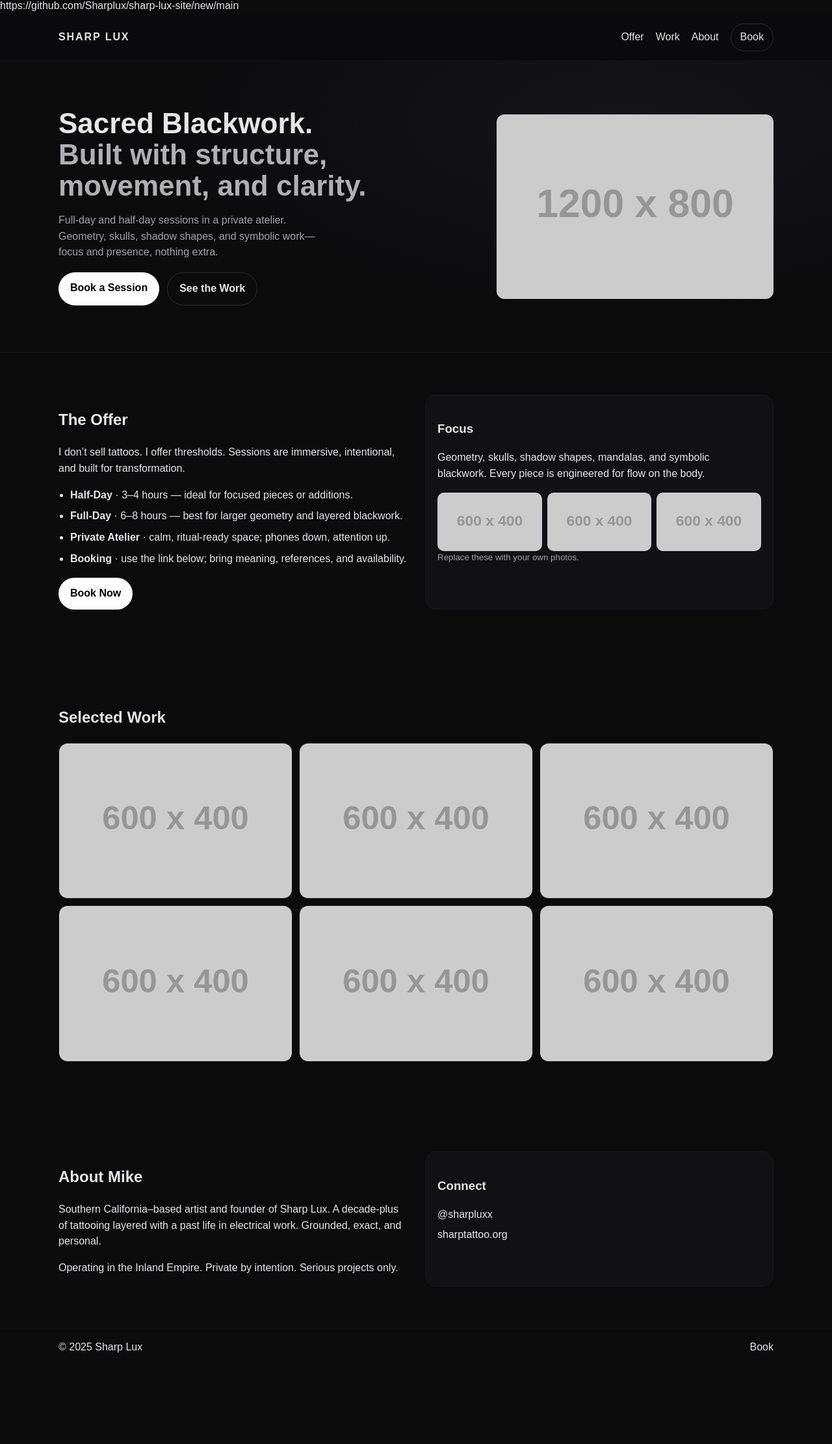
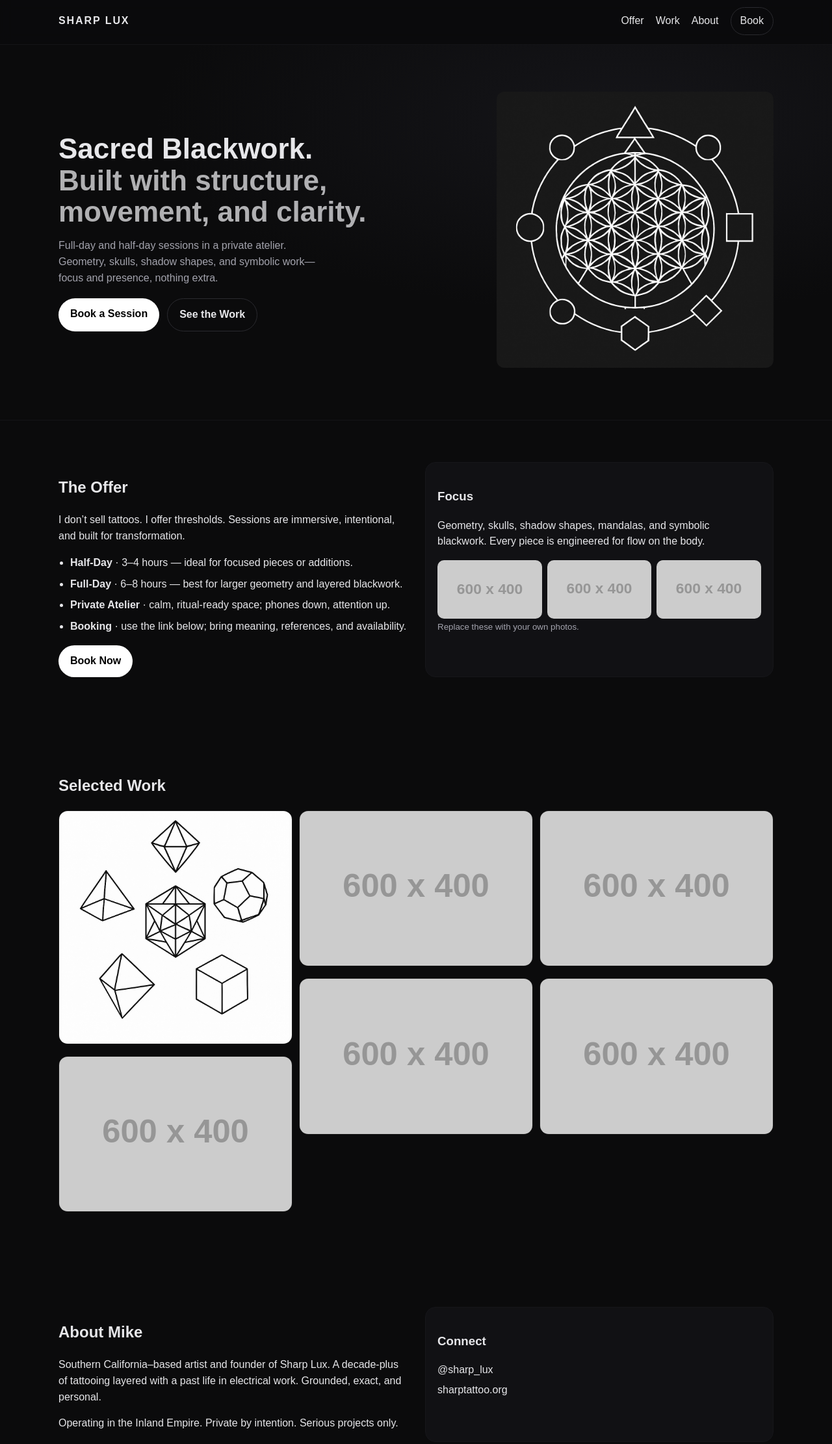
Before and after one commit to Sharplux/sharp-lux-site, a plain HTML site: page index.html in a window 1280 px wide. Shown: the part 3-2225 px from the top of the page at 65% size. Before the commit the page ends 2105 px from the top, so only its background shows below. Drawn offline with Linux system fonts and the light colour scheme; placeholder pictures from the web are drawn by us.

Commit message:
Update index.html with new images and Instagram handle

```diff
--- a/index.html
+++ b/index.html
@@ -1,4 +1,3 @@
-https://github.com/Sharplux/sharp-lux-site/new/main
 <!doctype html>
 <html lang="en">
 <head>
@@ -6,6 +5,7 @@ https://github.com/Sharplux/sharp-lux-site/new/main
   <meta name="viewport" content="width=device-width, initial-scale=1">
   <title>Sharp Lux — Sacred Blackwork Atelier</title>
   <meta name="description" content="Sharp Lux — sacred blackwork by Mike Sharp. Full- and half-day initiatory sessions in a private atelier. Geometry, skulls, shadow shapes, and symbolic work.">
+  <!-- Use the existing CSS -->
   <link rel="stylesheet" href="assets/css/style.css">
 </head>
 <body>
@@ -22,21 +22,24 @@ https://github.com/Sharplux/sharp-lux-site/new/main
     </div>
   </header>
   <main id="top">
+    <!-- Hero section with our sacred geometry artwork -->
     <section class="hero">
       <div class="container hero-inner">
         <div class="hero-copy">
           <h1>Sacred Blackwork.<br><span class="fade">Built with structure, movement, and clarity.</span></h1>
-          <p>Full-day and half-day sessions in a private atelier. Geometry, skulls, shadow shapes, and symbolic work—focus and presence, nothing extra.</p>
+          <p>Full‑day and half‑day sessions in a private atelier. Geometry, skulls, shadow shapes, and symbolic work—focus and presence, nothing extra.</p>
           <div class="cta-row">
             <a class="btn" href="https://sharptattoo.org" target="_blank" rel="noopener">Book a Session</a>
             <a class="btn ghost" href="#gallery">See the Work</a>
           </div>
         </div>
         <div class="hero-art">
-          <img src="https://via.placeholder.com/1200x800.png?text=Sacred+Geometry" alt="Sacred geometry placeholder">
+          <!-- Replace placeholder with sacred geometry image uploaded to the repo -->
+          <img src="assets/f06c5ae3-26b0-4527-90d9-c80ee14b3734.png" alt="Sacred geometry design" class="hero-img">
         </div>
       </div>
     </section>
+    <!-- Offer section remains largely the same -->
     <section id="offer" class="offer">
       <div class="container grid-2">
         <div>
@@ -45,7 +48,7 @@ https://github.com/Sharplux/sharp-lux-site/new/main
           <ul class="bullets">
             <li><strong>Half‑Day</strong> · 3–4 hours — ideal for focused pieces or additions.</li>
             <li><strong>Full‑Day</strong> · 6–8 hours — best for larger geometry and layered blackwork.</li>
-            <li><strong>Private Atelier</strong> · calm, ritual-ready space; phones down, attention up.</li>
+            <li><strong>Private Atelier</strong> · calm, ritual‑ready space; phones down, attention up.</li>
             <li><strong>Booking</strong> · use the link below; bring meaning, references, and availability.</li>
           </ul>
           <a class="btn" href="https://sharptattoo.org" target="_blank" rel="noopener">Book Now</a>
@@ -54,6 +57,7 @@ https://github.com/Sharplux/sharp-lux-site/new/main
           <h3>Focus</h3>
           <p>Geometry, skulls, shadow shapes, mandalas, and symbolic blackwork. Every piece is engineered for flow on the body.</p>
           <div class="mini-grid">
+            <!-- Keep placeholder samples or replace later -->
             <img src="https://via.placeholder.com/600x400.png?text=Geometry" alt="Geometry sample">
             <img src="https://via.placeholder.com/600x400.png?text=Symbolic" alt="Symbolic sample">
             <img src="https://via.placeholder.com/600x400.png?text=Skulls" alt="Skull sample">
@@ -62,11 +66,12 @@ https://github.com/Sharplux/sharp-lux-site/new/main
         </div>
       </div>
     </section>
+    <!-- Gallery section: first item replaced with platonic solids artwork -->
     <section id="gallery" class="gallery">
       <div class="container">
         <h2>Selected Work</h2>
         <div class="masonry">
-          <img src="https://via.placeholder.com/600x400.png?text=Work+1" alt="Work 1">
+          <img src="assets/45bc83bb-d691-4b5f-b744-8a2ff8d7441c.png" alt="Work 1">
           <img src="https://via.placeholder.com/600x400.png?text=Work+2" alt="Work 2">
           <img src="https://via.placeholder.com/600x400.png?text=Work+3" alt="Work 3">
           <img src="https://via.placeholder.com/600x400.png?text=Work+4" alt="Work 4">
@@ -75,17 +80,18 @@ https://github.com/Sharplux/sharp-lux-site/new/main
         </div>
       </div>
     </section>
+    <!-- About section with updated Instagram handle -->
     <section id="about" class="about">
       <div class="container grid-2">
         <div>
           <h2>About Mike</h2>
-          <p>Southern California–based artist and founder of Sharp Lux. A decade-plus of tattooing layered with a past life in electrical work. Grounded, exact, and personal.</p>
+          <p>Southern California–based artist and founder of Sharp Lux. A decade‑plus of tattooing layered with a past life in electrical work. Grounded, exact, and personal.</p>
           <p>Operating in the Inland Empire. Private by intention. Serious projects only.</p>
         </div>
         <div class="card">
           <h3>Connect</h3>
           <ul class="links">
-            <li><a href="https://www.instagram.com/sharpluxx" target="_blank" rel="noopener">@sharpluxx</a></li>
+            <li><a href="https://www.instagram.com/sharp_lux" target="_blank" rel="noopener">@sharp_lux</a></li>
             <li><a href="https://sharptattoo.org" target="_blank" rel="noopener">sharptattoo.org</a></li>
           </ul>
         </div>
```
